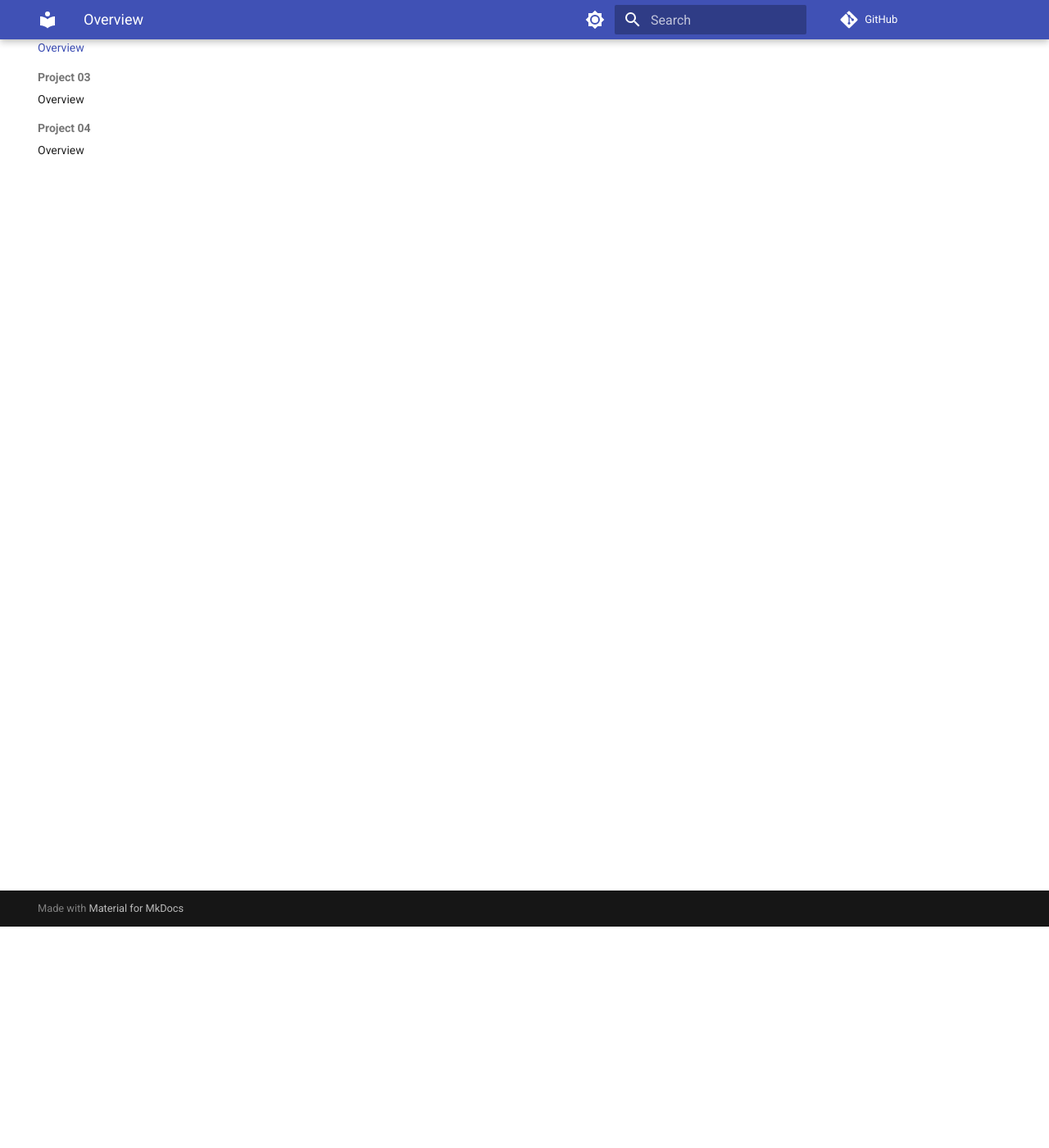
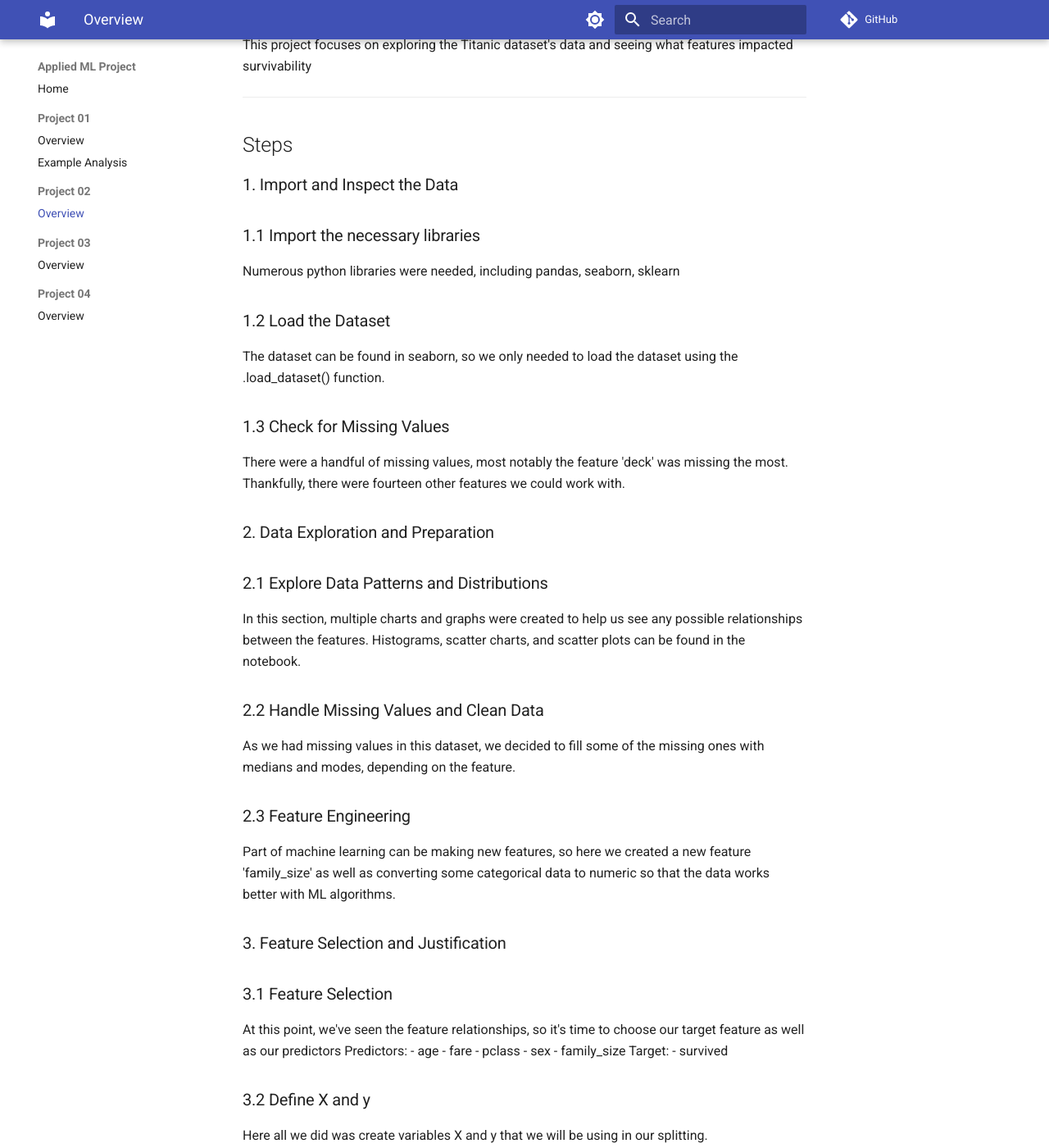
Before and after one commit to DMill31/applied-ml-miller, an MkDocs documentation site: the page built from docs/project02/README.md, in a window 1280 px wide and 1400 px high, scrolled down 270 px. Shown: the whole window at 82% size. Built offline with MkDocs 1.6.1 and Material for MkDocs 9.7.7, drawn with Linux system fonts in a browser that asks for light colours; comment, search, counter and statistics services are not loaded; some of the changed text lies outside the part shown.

Commit message:
Updated p2 docs

````diff
--- a/docs/project02/README.md
+++ b/docs/project02/README.md
@@ -1 +1,78 @@
-# Project 02
+# Project 2
+# Miller Titanic Dataset Data Features
+
+## Project Overview
+This project focuses on exploring the Titanic dataset's data and seeing what features impacted survivability
+
+---
+## Steps
+
+### 1. Import and Inspect the Data
+
+### 1.1 Import the necessary libraries
+Numerous python libraries were needed, including pandas, seaborn, sklearn
+
+### 1.2 Load the Dataset
+The dataset can be found in seaborn, so we only needed to load the dataset using the .load_dataset() function.
+
+### 1.3 Check for Missing Values
+There were a handful of missing values, most notably the feature 'deck' was missing the most.  Thankfully, there were fourteen other features we could work with.
+
+### 2. Data Exploration and Preparation
+
+### 2.1 Explore Data Patterns and Distributions
+In this section, multiple charts and graphs were created to help us see any possible relationships between the features.
+Histograms, scatter charts, and scatter plots can be found in the notebook.
+
+### 2.2 Handle Missing Values and Clean Data
+As we had missing values in this dataset, we decided to fill some of the missing ones with medians and modes, depending on the feature.
+
+### 2.3 Feature Engineering
+Part of machine learning can be making new features, so here we created a new feature 'family_size' as well as converting some categorical data to numeric so that the data works better with ML algorithms.
+
+### 3. Feature Selection and Justification
+
+### 3.1 Feature Selection
+At this point, we've seen the feature relationships, so it's time to choose our target feature as well as our predictors
+Predictors:
+- age
+- fare
+- pclass
+- sex
+- family_size
+Target:
+- survived
+
+### 3.2 Define X and y
+Here all we did was create variables X and y that we will be using in our splitting.
+
+### 4. Splitting
+
+### 4.1 Basic Train/Test Split
+We split the dataset into training and test sets using the train_test_split() function from sklearn.
+
+### 4.2 Stratified Train/Test Split
+We split the dataset into training and test sets using a splitter created from the StratifiedShuffleSplit() function from sklearn.
+
+### 4.3 Compare Results
+In this section we compare the training and test sets between the basic split and the stratified split to see how well they resemble the original data's distribution.
+
+---
+## How to Run the Project
+
+### 1. Open the Notebook
+This project's notebook can be found at:
+
+notebooks/project02/ml02_miller.ipynb
+
+### 2. Activate the Virtual Environment & Select Kernel
+In the terminal, run:
+
+```shell
+.\.venv\Scripts\activate
+```
+
+Once the virtual environment is up, at the top of the notebook select the kernel that goes with it
+
+### 3. Run the Notebook
+Either select the 'Run All' button at the top of the notebook or run the notebook cell by cell
````
